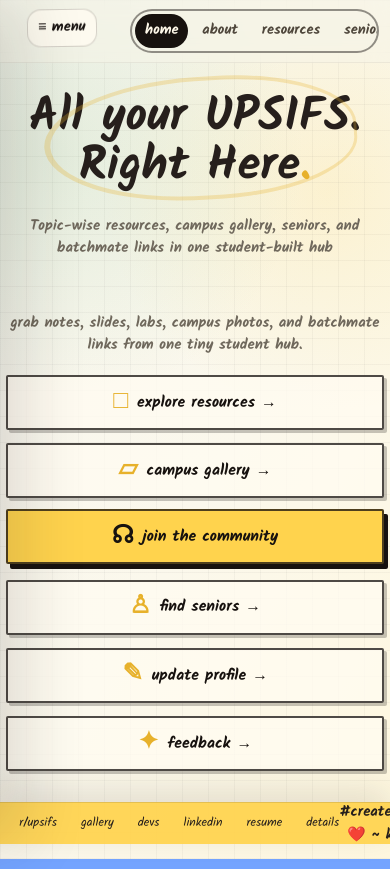
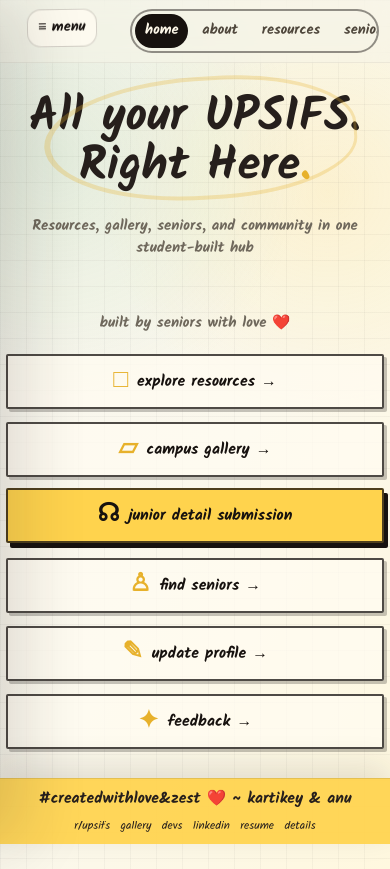
Before and after one commit to kartikeyporwal1106-spec/orientation, a website: page index.html in a window 390 px wide. Both pictures are taken after a click on the button "home". Drawn offline with nearby package versions, Linux system fonts and the light colour scheme.

Commit message:
Refine mobile footer and navigation links

```diff
--- a/index.html
+++ b/index.html
@@ -32,7 +32,7 @@
       <button class="nav-btn" data-tab="devs" onclick="switchTab('devs')">DEVS</button>
     </nav>
     <a href="https://www.reddit.com/r/upsifs/" target="_blank" rel="noopener noreferrer" class="btn-buy-pass">
-      JOIN / LOGIN
+      r/upsifs
     </a>
   </header>
 
@@ -152,7 +152,7 @@
       <div class="lineup-grid">
         <div class="lineup-tier tier-2">
           <p class="welcome-sub">
-            Grab notes, slides, labs, campus photos, and batchmate links from one tiny student hub.
+            Built by seniors with love <span aria-label="love">❤️</span>
           </p>
         </div>
 
@@ -166,8 +166,8 @@
             <button class="arcade-card-btn" id="home-gallery-btn" onclick="switchTab('gallery'); switchGalleryView('college');">
               🏛️ COLLEGE GALLERY
             </button>
-            <a href="https://www.reddit.com/r/upsifs/" target="_blank" rel="noopener noreferrer" class="arcade-card-btn highlight" id="home-community-btn">
-              JOIN UPSIFS
+            <a href="https://forms.gle/WurEYQVuinQKqtBP9" target="_blank" rel="noopener noreferrer" class="arcade-card-btn highlight" id="home-community-btn">
+              JUNIOR DETAIL SUBMISSION
             </a>
             <button class="arcade-card-btn" id="home-seniors-btn" onclick="switchTab('seniors')">
               🧑‍💻 CONNECT WITH SENIORS
@@ -519,9 +519,7 @@
       <a href="https://forms.gle/WurEYQVuinQKqtBP9" target="_blank" rel="noopener noreferrer" class="footer-link">DETAILS</a>
     </div>
     <p class="footer-love">#createdwithlove&zest <span>❤️</span> ~ kartikey & anu</p>
-    <div class="footer-right">
-      <a href="https://www.reddit.com/r/upsifs/" target="_blank" class="social-pixel-btn" title="Reddit">👾 REDDIT</a>
-    </div>
+    <div class="footer-right"></div>
   </footer>
 
   <!-- ═══════════════ UPLOAD MODAL ═══════════════ -->
--- a/script.js
+++ b/script.js
@@ -176,9 +176,14 @@ const arcadeThemes = {
 };
 
 let activeArcadeTheme = 'classic';
+let activeTabName = 'home';
+const validTabNames = new Set(['home', 'about', 'resources', 'seniors', 'gallery', 'devs']);
 
 // ═══════════════ TAB SWITCHING ═══════════════
-function switchTab(tabName) {
+function switchTab(tabName, updateHistory = true) {
+  if (!validTabNames.has(tabName)) return;
+  const previousTabName = activeTabName;
+
   document.querySelectorAll('.nav-btn').forEach(btn => {
     const isActive = btn.dataset.tab === tabName;
     btn.classList.toggle('active', isActive);
@@ -199,15 +204,34 @@ function switchTab(tabName) {
 
   const target = document.getElementById('tab-' + tabName);
   if (target) {
+    activeTabName = tabName;
     target.classList.add('active');
     window.scrollTo({ top: 0, behavior: 'smooth' });
     if (tabName === 'seniors') {
       updateSeniorFilters();
     }
+
+    if (updateHistory && previousTabName !== tabName && window.history?.pushState) {
+      const url = tabName === 'home' ? window.location.pathname : `#${tabName}`;
+      window.history.pushState({ tab: tabName }, '', url);
+    }
   }
 }
 
 window.switchTab = switchTab;
+
+window.addEventListener('popstate', (event) => {
+  const historyTab = event.state?.tab;
+  if (validTabNames.has(historyTab)) {
+    switchTab(historyTab, false);
+    return;
+  }
+
+  if (activeTabName !== 'home') {
+    switchTab('home', false);
+    window.history.replaceState({ tab: 'home' }, '', window.location.pathname);
+  }
+});
 
 function setTextById(id, value) {
   const element = document.getElementById(id);
@@ -220,17 +244,17 @@ const homeCopyByTheme = {
     subtitle: 'CLASS OF 2026 · PLAYER 1 READY?',
     resources: '📚 ACADEMIC RESOURCES',
     gallery: '🏛️ COLLEGE GALLERY',
-    community: 'JOIN UPSIFS',
+    community: 'JUNIOR DETAIL SUBMISSION',
     seniors: '🧑‍💻 CONNECT WITH SENIORS',
     profile: '📝 ADD / UPDATE PROFILE',
     feedback: 'FEEDBACK ↗'
   },
   app: {
     title: 'All your UPSIFS. Right Here',
-    subtitle: 'Topic-wise resources, campus gallery, seniors, and batchmate links in one student-built hub',
+    subtitle: 'Resources, gallery, seniors, and community in one student-built hub',
     resources: 'Explore Resources →',
     gallery: 'Campus Gallery →',
-    community: 'Join the Community',
+    community: 'Junior Detail Submission',
     seniors: 'Find Seniors →',
     profile: 'Update Profile →',
     feedback: 'Feedback →'
@@ -1783,6 +1807,7 @@ document.addEventListener('keydown', (e) => {
 // ═══════════════ INITIALIZATION ═══════════════
 window.addEventListener('DOMContentLoaded', () => {
   setupSidebarToggle();
+  window.history.replaceState({ tab: 'home' }, '', window.location.pathname);
   applyArcadeTheme(localStorage.getItem(ARCADE_THEME_KEY) || 'app');
 
   localStorage.removeItem('upsifs_senior_profile_submissions');
--- a/style.css
+++ b/style.css
@@ -1745,12 +1745,13 @@ body.sidebar-open .sidebar-handle {
 
 /* ═══════════════ 8-BIT FOOTER BAR ═══════════════ */
 .arcade-footer {
-  height: 42px;
+  min-height: 42px;
   background: var(--footer-bg);
   border-top: 3px solid #000000;
-  display: flex;
+  display: grid;
+  grid-template-columns: minmax(0, 1fr) auto minmax(0, 1fr);
   align-items: center;
-  justify-content: space-between;
+  gap: 1rem;
   padding: 0 1.2rem;
   position: fixed;
   bottom: 0;
@@ -1761,7 +1762,13 @@ body.sidebar-open .sidebar-handle {
 
 .footer-left {
   display: flex;
-  gap: 1.5rem;
+  flex-wrap: wrap;
+  gap: 0.4rem 1.5rem;
+  min-width: 0;
+}
+
+.footer-right {
+  min-width: 0;
 }
 
 .footer-link {
@@ -1770,6 +1777,7 @@ body.sidebar-open .sidebar-handle {
   color: #ffffff;
   text-decoration: none;
   text-shadow: 1px 1px 0 #000;
+  white-space: nowrap;
 }
 
 .footer-link:hover {
@@ -1778,13 +1786,19 @@ body.sidebar-open .sidebar-handle {
 }
 
 .social-pixel-btn {
+  display: inline-flex;
+  align-items: center;
+  justify-content: center;
+  gap: 0.35rem;
   font-family: var(--font-pixel);
   font-size: 0.74rem;
+  font-weight: 700;
   color: #000000;
   background: #ffffff;
-  padding: 0.25rem 0.6rem;
+  padding: 0.35rem 0.75rem;
   border: 2px solid #000;
   text-decoration: none;
+  white-space: nowrap;
 }
 
 /* ═══════════════ MODAL & LIGHTBOX ═══════════════ */
@@ -1965,6 +1979,43 @@ body.sidebar-open .sidebar-handle {
   }
 }
 
+@media (max-width: 900px) {
+  .arcade-footer {
+    grid-template-columns: minmax(0, 1fr) auto auto;
+    gap: 0.55rem;
+    padding: 0 0.8rem;
+  }
+
+  .footer-left {
+    flex-wrap: nowrap;
+    justify-content: flex-start;
+    gap: 1.1rem;
+    overflow-x: auto;
+    max-width: 100%;
+    scrollbar-width: none;
+  }
+
+  .footer-left::-webkit-scrollbar {
+    display: none;
+  }
+
+  .footer-link {
+    flex: 0 0 auto;
+    font-size: 0.62rem;
+  }
+
+  .footer-love {
+    max-width: 48vw;
+    text-align: center;
+    overflow: hidden;
+    text-overflow: ellipsis;
+  }
+
+  .footer-right {
+    justify-self: end;
+  }
+}
+
 @media (max-width: 480px) {
   .arcade-header { padding: 0 0.8rem; }
   .stage-title { font-size: 1.32rem; }
@@ -1994,6 +2045,36 @@ body.sidebar-open .sidebar-handle {
   .senior-info p { font-size: 0.86rem; }
   .senior-info span { font-size: 0.8rem; }
   .senior-chip { font-size: 0.48rem; }
+
+  .arcade-footer {
+    grid-template-columns: 1fr;
+    grid-template-areas:
+      "love"
+      "links";
+    row-gap: 0.42rem;
+    padding: 0.5rem 0 0.55rem;
+  }
+
+  .footer-left {
+    grid-area: links;
+    width: 100%;
+    gap: 1rem;
+    padding: 0 0.7rem;
+  }
+
+  .footer-love {
+    grid-area: love;
+    max-width: 100%;
+    width: 100%;
+    justify-self: center;
+    font-size: clamp(0.78rem, 4.1vw, 0.98rem);
+    overflow: visible;
+    text-overflow: clip;
+  }
+
+  .footer-right {
+    display: none;
+  }
 }
 
 /* ═══════════════ OPTIONAL SOFT APP UI THEME ═══════════════ */
@@ -2140,6 +2221,8 @@ body.theme-app .nav-btn:hover {
 }
 
 body.theme-app .btn-buy-pass {
+  font-family: 'Kalam', var(--font-sans);
+  font-size: 1.2rem;
   color: #261f1c;
   background: #ffd34d;
   padding: 0.72rem 1.2rem;
@@ -2157,7 +2240,7 @@ body.theme-app .arcade-stage {
 body.theme-app .stage-title {
   color: #261f1c;
   font-family: 'Kalam', var(--font-sans);
-  font-size: clamp(1.9rem, 4.2vw, 3.2rem);
+  font-size: clamp(1.55rem, 3.2vw, 2.45rem);
   font-weight: 700;
   line-height: 0.96;
   letter-spacing: 0;
@@ -2181,14 +2264,14 @@ body.theme-app .campus-gallery-heading p,
 body.theme-app .senior-info p,
 body.theme-app .senior-info span {
   color: #716a5d;
-  font-family: var(--font-sans);
-  font-weight: 700;
+  font-family: 'Kalam', var(--font-sans);
+  font-weight: 400;
   letter-spacing: 0;
   text-shadow: none;
 }
 
 body.theme-app .stage-subtitle {
-  font-size: 1.12rem;
+  font-size: 1rem;
   text-transform: none;
   max-width: 780px;
   margin-inline: auto;
@@ -2449,12 +2532,10 @@ body.theme-app .footer-love {
 }
 
 body.theme-app .footer-love {
-  position: absolute;
-  left: 50%;
-  transform: translateX(-50%);
   font-size: clamp(1rem, 2vw, 1.35rem);
   font-weight: 700;
   white-space: nowrap;
+  text-align: center;
 }
 
 body.theme-app .footer-love span {
@@ -3182,7 +3263,7 @@ body.theme-app .campus-gallery-copy strong {
 }
 
 body.theme-app #about-title {
-  font-size: clamp(1.9rem, 4.4vw, 3.2rem);
+  font-size: clamp(1.55rem, 3.2vw, 2.45rem);
   text-transform: lowercase;
   max-width: 720px;
 }
@@ -3196,6 +3277,7 @@ body.theme-app #tab-about .stage-subtitle {
 body.theme-app .about-card-box {
   max-width: 780px;
   padding: 1.8rem 2rem;
+  width: min(100%, 780px);
 }
 
 body.theme-app .about-text,
@@ -3205,6 +3287,9 @@ body.theme-app .s-val,
 body.theme-app .pixel-link {
   color: #4f473c;
   text-shadow: none;
+  font-family: 'Kalam', var(--font-sans);
+  font-weight: 700;
+  letter-spacing: 0;
 }
 
 body.theme-app .green-text,
@@ -3265,7 +3350,7 @@ body.theme-app .reddit-card .c-btn {
   }
 
   body.theme-app .stage-title {
-    font-size: clamp(1.7rem, 10vw, 2.6rem);
+    font-size: clamp(1.35rem, 8vw, 2rem);
   }
 
   body.theme-app #tab-home {
@@ -3352,6 +3437,7 @@ body.theme-app .reddit-card .c-btn {
     width: min(100% - 0.8rem, 1220px);
     padding-top: 1.9rem;
     padding-inline: 0;
+    padding-bottom: 7.5rem;
   }
 
   body.theme-app .stage-title {
@@ -3418,11 +3504,91 @@ body.theme-app .reddit-card .c-btn {
     min-height: auto;
   }
 
+  body.theme-app #about-title,
+  body.theme-app .stage-title {
+    overflow-wrap: anywhere;
+  }
+
+  body.theme-app #tab-about .stage-subtitle {
+    font-size: 0.76rem;
+    line-height: 1.35;
+    max-width: 92vw;
+    margin-inline: auto;
+  }
+
+  body.theme-app .about-card-box {
+    width: 100%;
+    max-width: calc(100vw - 1rem);
+    padding: 1.05rem 1.05rem 1.2rem;
+    overflow: hidden;
+  }
+
+  body.theme-app .about-text {
+    font-size: 1rem;
+    line-height: 1.5;
+  }
+
+  body.theme-app .about-stats-list {
+    gap: 0.7rem;
+  }
+
+  body.theme-app .stat-row {
+    font-size: 0.92rem;
+    line-height: 1.35;
+  }
+
+  body.theme-app .s-key,
+  body.theme-app .s-val,
+  body.theme-app .pixel-link {
+    overflow-wrap: anywhere;
+  }
+
+  body.theme-app .arcade-footer {
+    height: auto;
+    min-height: 66px;
+    display: grid;
+    grid-template-columns: 1fr;
+    gap: 0.18rem;
+    justify-items: center;
+    padding: 0.34rem 0.6rem calc(0.4rem + env(safe-area-inset-bottom));
+    overflow: visible;
+  }
+
+  body.theme-app .footer-left {
+    width: 100%;
+    min-width: 0;
+    display: flex;
+    justify-content: center;
+    gap: 0.65rem;
+    overflow-x: auto;
+    padding: 0 0.2rem;
+    scrollbar-width: none;
+  }
+
+  body.theme-app .footer-left::-webkit-scrollbar {
+    display: none;
+  }
+
+  body.theme-app .footer-link {
+    flex: 0 0 auto;
+    font-size: 0.72rem;
+    line-height: 1;
+  }
+
   body.theme-app .footer-love {
     position: static;
     transform: none;
+    order: -1;
+    width: 100%;
+    max-width: 100%;
     white-space: normal;
+    overflow-wrap: anywhere;
     text-align: center;
-    font-size: 0.92rem;
-  }
-}
+    font-size: clamp(0.82rem, 4vw, 0.98rem);
+    line-height: 1.1;
+  }
+
+  body.theme-app .footer-right {
+    display: none;
+  }
+}
```
